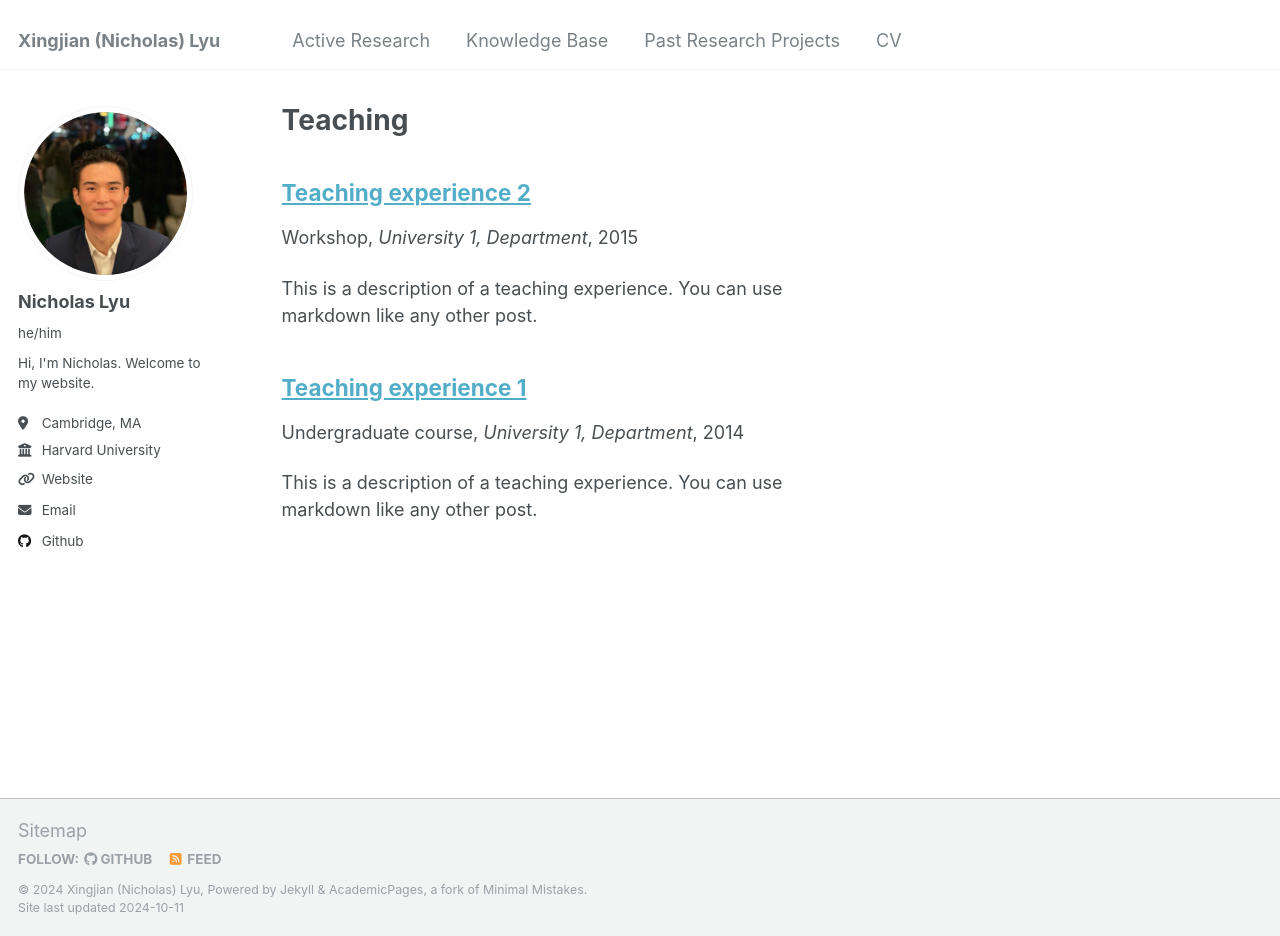
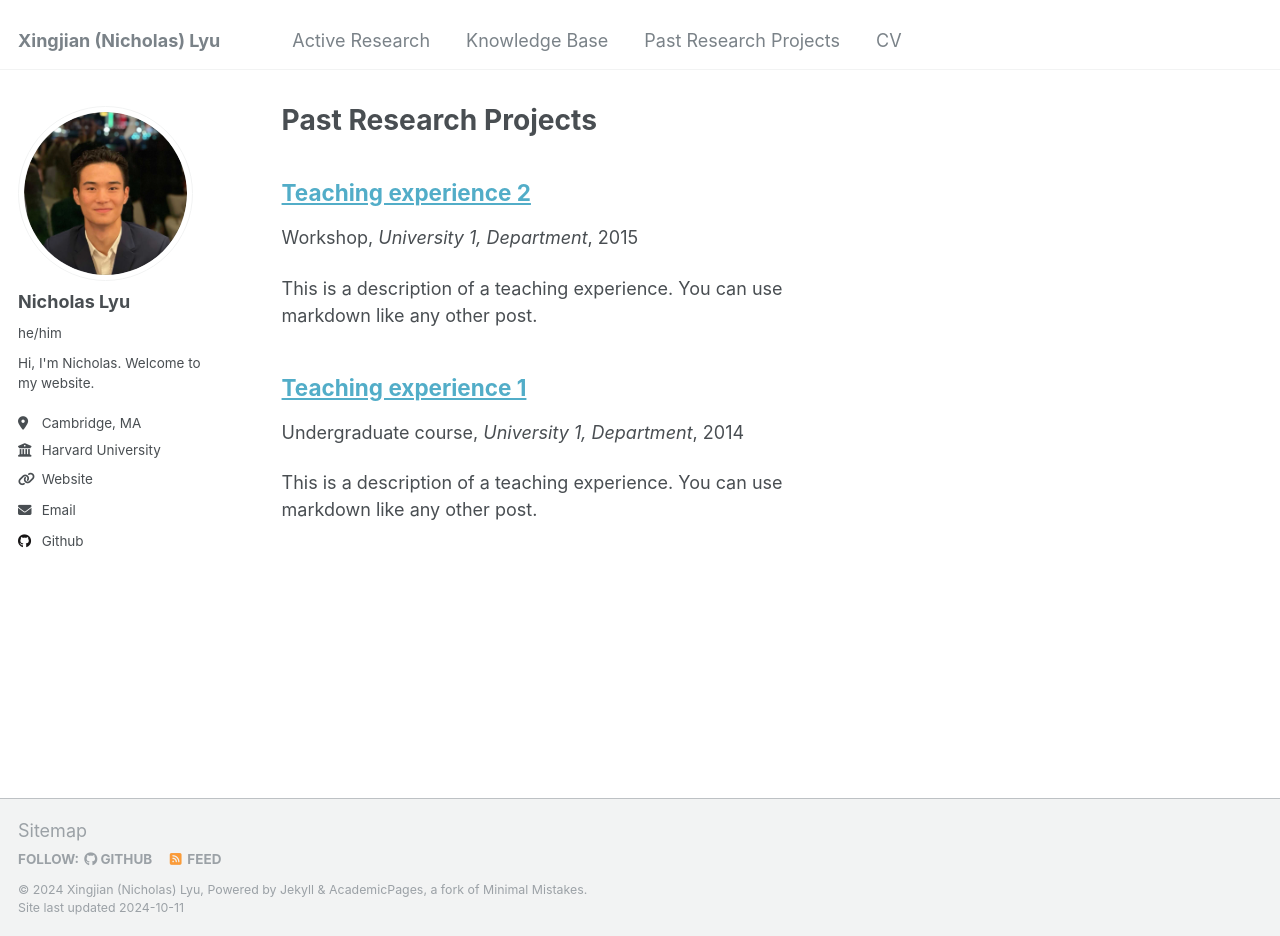
Before and after one commit to nlyu1/nlyu1.github.io, a Jekyll site: the page built from _pages/teaching.html, in a window 1280 px wide and 936 px high. Built offline with Jekyll 4.4.1, drawn with Linux system fonts in a browser that asks for light colours.

Commit message:
Update teaching.html

```diff
--- a/_pages/teaching.html
+++ b/_pages/teaching.html
@@ -1,7 +1,7 @@
 ---
 layout: archive
-title: "Teaching"
-permalink: /teaching/
+title: "Past Research Projects"
+permalink: /past-research/
 author_profile: true
 ---
 
```
